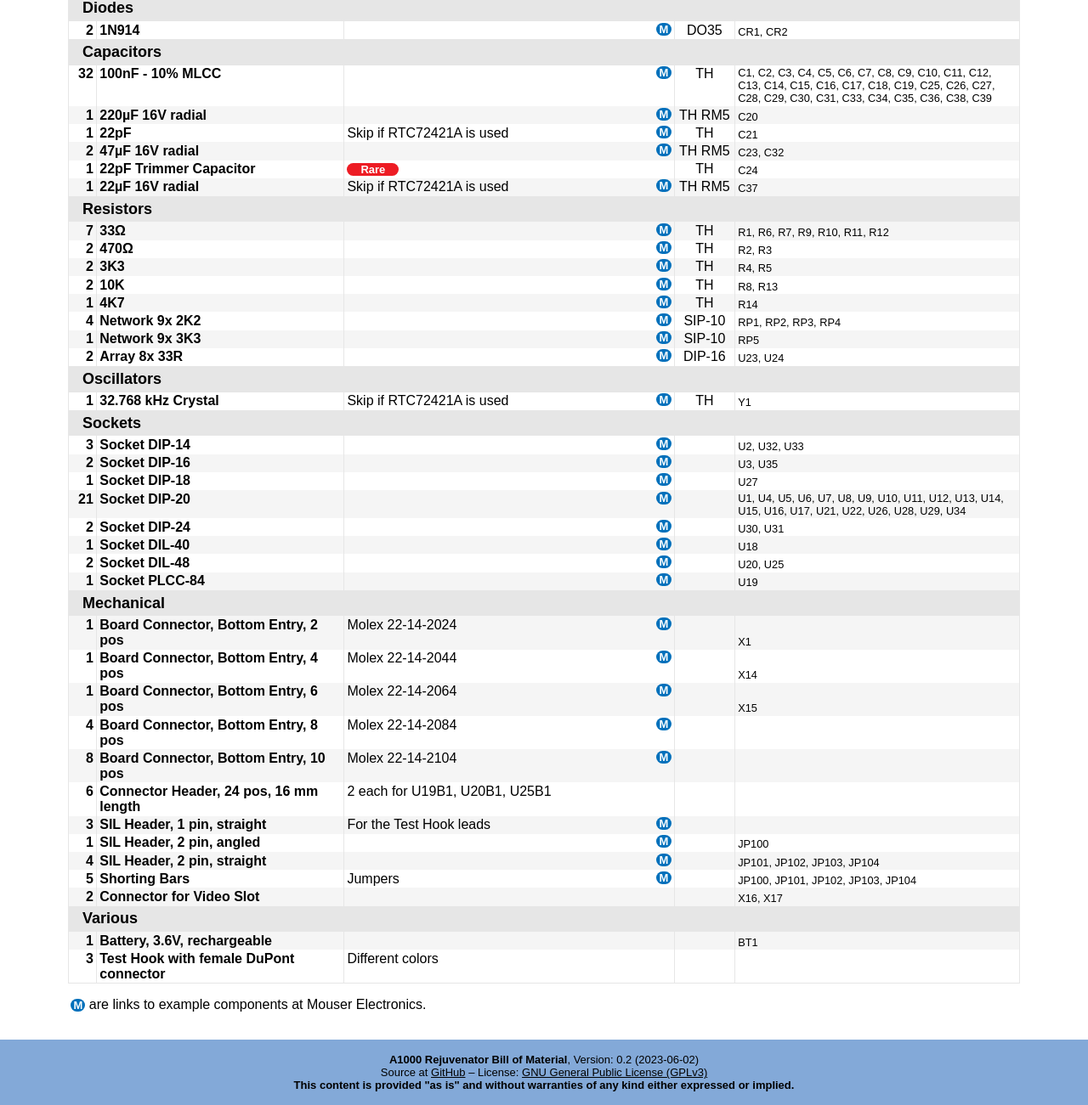
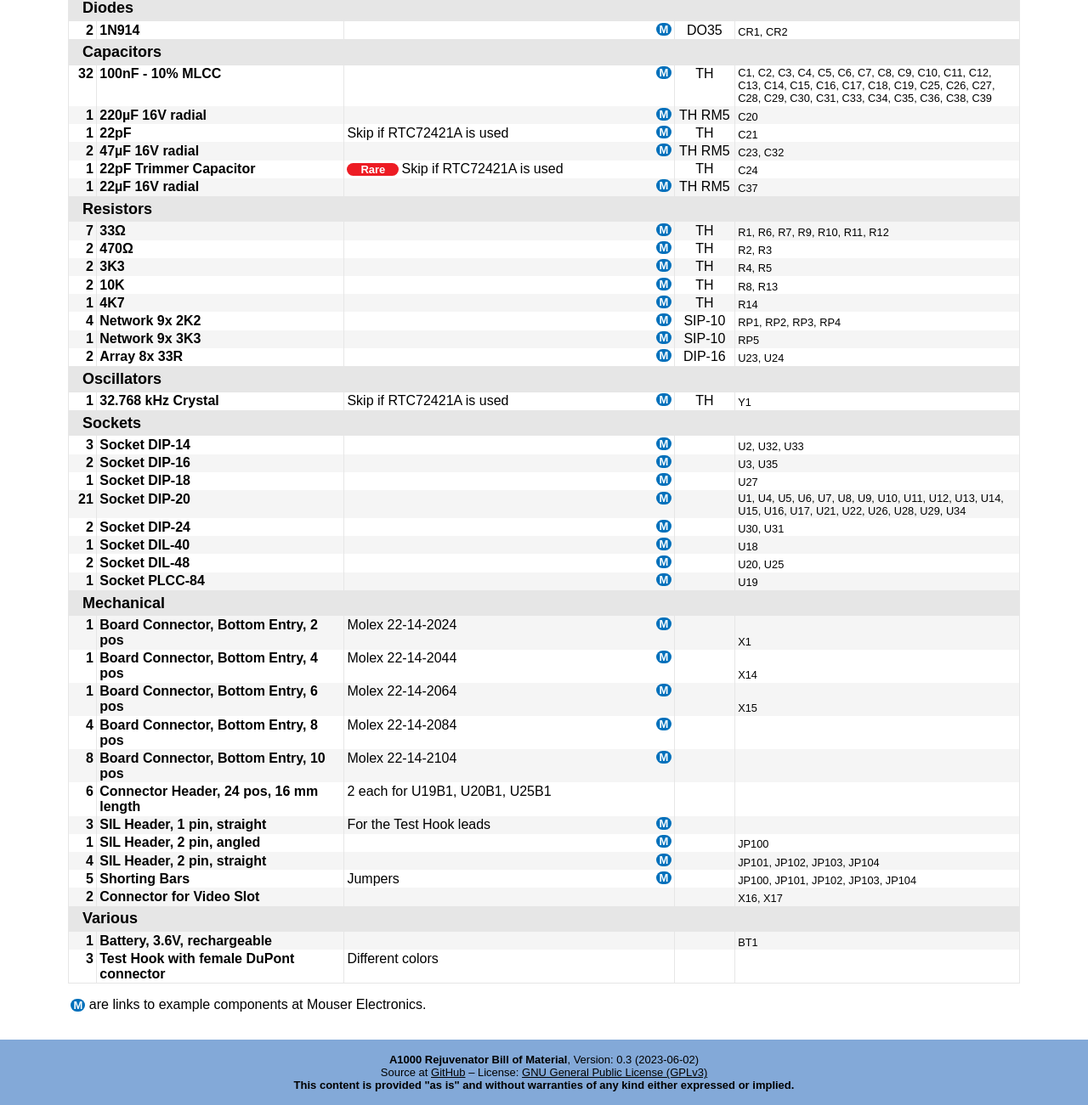
Before and after one commit to shred/rejuvenator-bom, a plain HTML site: page docs/rejuvenator-bom.html in a window 1280 px wide. Shown: the part 675-1976 px from the top of the page at 85% size. Drawn offline with Linux system fonts and the light colour scheme.

Commit message:
Fix remark on wrong component

```diff
--- a/docs/rejuvenator-bom.html
+++ b/docs/rejuvenator-bom.html
@@ -216,7 +216,7 @@
 <tr>
     <td class="c-qty">1</td>
     <td class="c-prt">22pF Trimmer Capacitor</td>
-    <td class="c-rem"><span class="rare">Rare</span></td>
+    <td class="c-rem"><span class="rare">Rare</span>Skip if RTC72421A is used</td>
     <td class="c-pkg">TH</td>
     <td class="c-cmp">C24</td>
 </tr>
@@ -224,7 +224,7 @@
 <tr>
     <td class="c-qty">1</td>
     <td class="c-prt">22µF 16V radial</td>
-    <td class="c-rem"><a href="https://www.mouser.com/ProductDetail/667-EEU-FR1H220B" class="msr">M</a>Skip if RTC72421A is used</td>
+    <td class="c-rem"><a href="https://www.mouser.com/ProductDetail/667-EEU-FR1H220B" class="msr">M</a></td>
     <td class="c-pkg">TH RM5</td>
     <td class="c-cmp">C37</td>
 </tr>
@@ -492,7 +492,7 @@
 </p>
 </article>
     <footer>
-      <strong>A1000 Rejuvenator Bill of Material</strong>, Version: 0.2 (2023-06-02)<br />
+      <strong>A1000 Rejuvenator Bill of Material</strong>, Version: 0.3 (2023-06-02)<br />
       Source at <a class="printable" href="https://github.com/shred/rejuvenator-bom">GitHub</a> &ndash;
       License: <a href="https://www.gnu.org/licenses/gpl-3.0.en.html#content">GNU General Public License (GPLv3)</a><br />
       <strong>This content is provided "as is" and without warranties of any kind either expressed or implied.</strong>
```
Also changed, not shown: docs/csv.html (+1 -1 lines), docs/index.html (+1 -1 lines), 2 other files.
